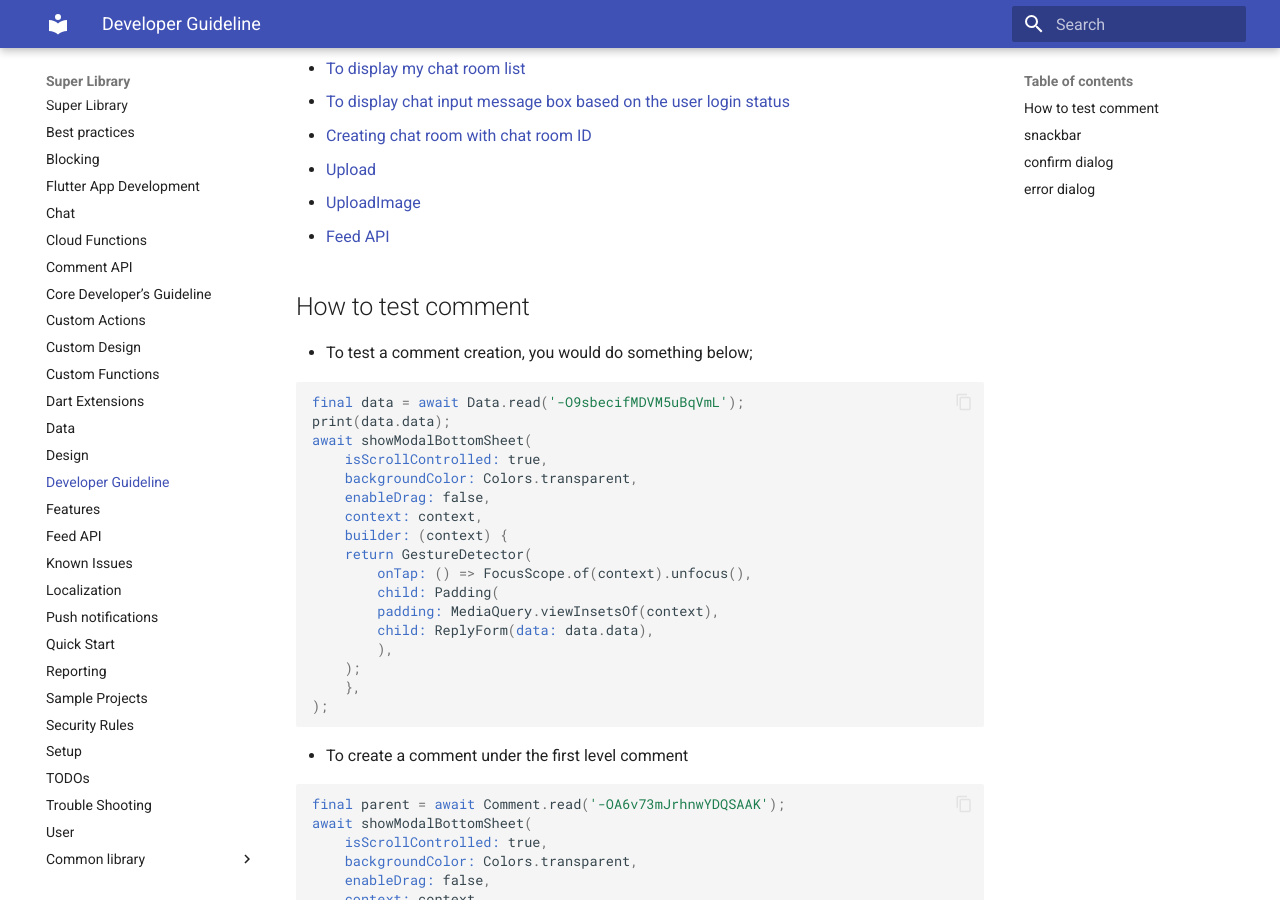
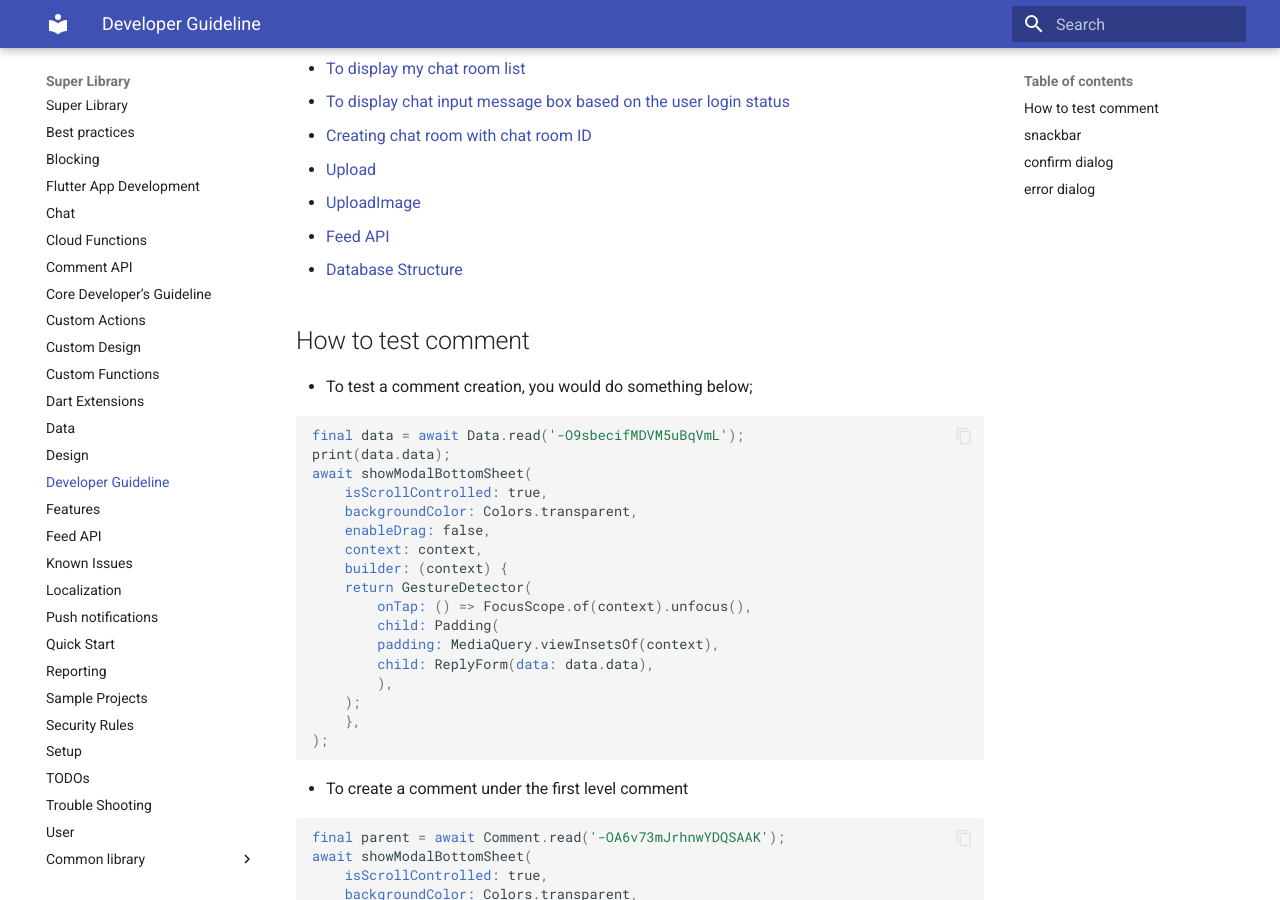
Before and after one commit to thruthesky/super_library, an MkDocs documentation site: the page built from docs/developer_guideline.md, in a window 1280 px wide and 900 px high, scrolled down 762 px. Built offline with MkDocs 1.6.1 and Material for MkDocs 9.7.7, drawn with Linux system fonts in a browser that asks for light colours; some of the changed text lies outside the part shown.

```diff
--- a/docs/developer_guideline.md
+++ b/docs/developer_guideline.md
@@ -25,6 +25,7 @@
 - [Upload](#upload)
   - [UploadImage](#uploadimage)
 - [Feed API](#feed-api)
+  - [Database Structure](#database-structure)
 
 
 ## How to test comment
@@ -889,3 +890,10 @@ UploadImage(
 # Feed API
 
 In this chapter, the Feed functionality is explained. If you are using FlutterFlow without source coding, please refer [Feed API](./feed_api.md) document.
+
+
+## Database Structure
+
+
+- `/follow/feed/`
+-
```
